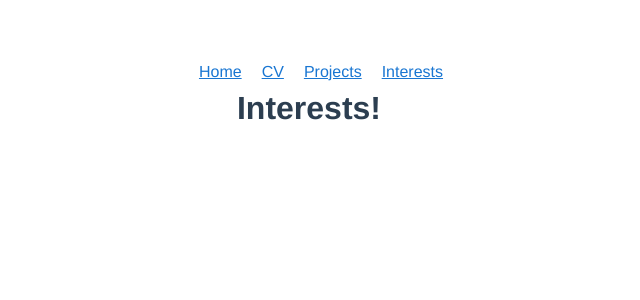
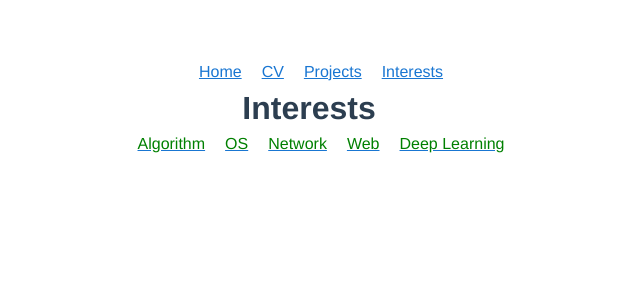
Before and after one commit to yeomkyeorae/yeomlog, a Vue app: page /interests in a window 1280 px wide. Shown: the top 300 px of the page, without its empty margins (331-971 px from the left). Built offline with nearby package versions, Linux system fonts and the light colour scheme.

Commit message:
interests menu

```diff
--- /dev/null
+++ b/src/components/Bulletin.vue
@@ -0,0 +1,27 @@
+<template>
+  <div>
+		<h1>Footsal</h1>
+  </div>
+</template>
+
+<script>
+export default {
+    name: 'Bulletin',
+}
+</script>
+<style>
+h3 {
+  margin: 40px 0 0;
+}
+ul {
+  list-style-type: none;
+  padding: 0;
+}
+li {
+  display: inline-block;
+  margin: 0 10px;
+}
+a {
+  color: #42b983;
+}
+</style>
--- /dev/null
+++ b/src/components/MenuBar.vue
@@ -0,0 +1,33 @@
+<template>
+  <div>
+    <ul>
+      <li><router-link to="/interests/Bulletin"><span class="span">Algorithm</span></router-link></li>
+      <li><router-link to="/"><span class="span">OS</span></router-link></li>
+      <li><router-link to="/"><span class="span">Network</span></router-link></li>
+      <li><router-link to="/"><span class="span">Web</span></router-link></li>
+			<li><router-link to="/"><span class="span">Deep Learning</span></router-link></li>
+    </ul>
+  </div>
+</template>
+
+<script>
+export default {
+    name: 'MenuBar',
+}
+</script>
+<style>
+h3 {
+  margin: 40px 0 0;
+}
+ul {
+  list-style-type: none;
+  padding: 0;
+}
+li {
+  display: inline-block;
+  margin: 0 10px;
+}
+.span {
+  color: green;
+}
+</style>
--- a/src/router/index.js
+++ b/src/router/index.js
@@ -2,6 +2,7 @@ import Vue from 'vue'
 import VueRouter from 'vue-router'
 import Homepage from '../views/Homepage.vue'
 import Cv from '../views/Cv.vue'
+import Bulletin from '@/components/Bulletin.vue'
 import Projects from '../views/Projects.vue'
 import Project1 from '../components/Projects/Project1.vue'
 import Project2 from '../components/Projects/Project2.vue'
@@ -28,7 +29,12 @@ const routes = [
   {
     path: '/interests',
     name: 'interests',
-    component: Interests
+    component: Interests,
+  },
+  {
+    path: '/interests/Bulletin',
+    name: 'Bulletin',
+    component: Bulletin
   },
   {
 		path: '/projects/0',
--- a/src/views/Interests.vue
+++ b/src/views/Interests.vue
@@ -1,11 +1,17 @@
 <template>
   <div>
-    <h1>Interests!</h1>
+    <h1>Interests</h1>
+    <MenuBar></MenuBar>
   </div>
 </template>
 
 <script>
+import MenuBar from '@/components/MenuBar.vue'
+
 export default {
   name: 'Interests',
+  components: {
+    MenuBar
+  }
 }
 </script>
```
